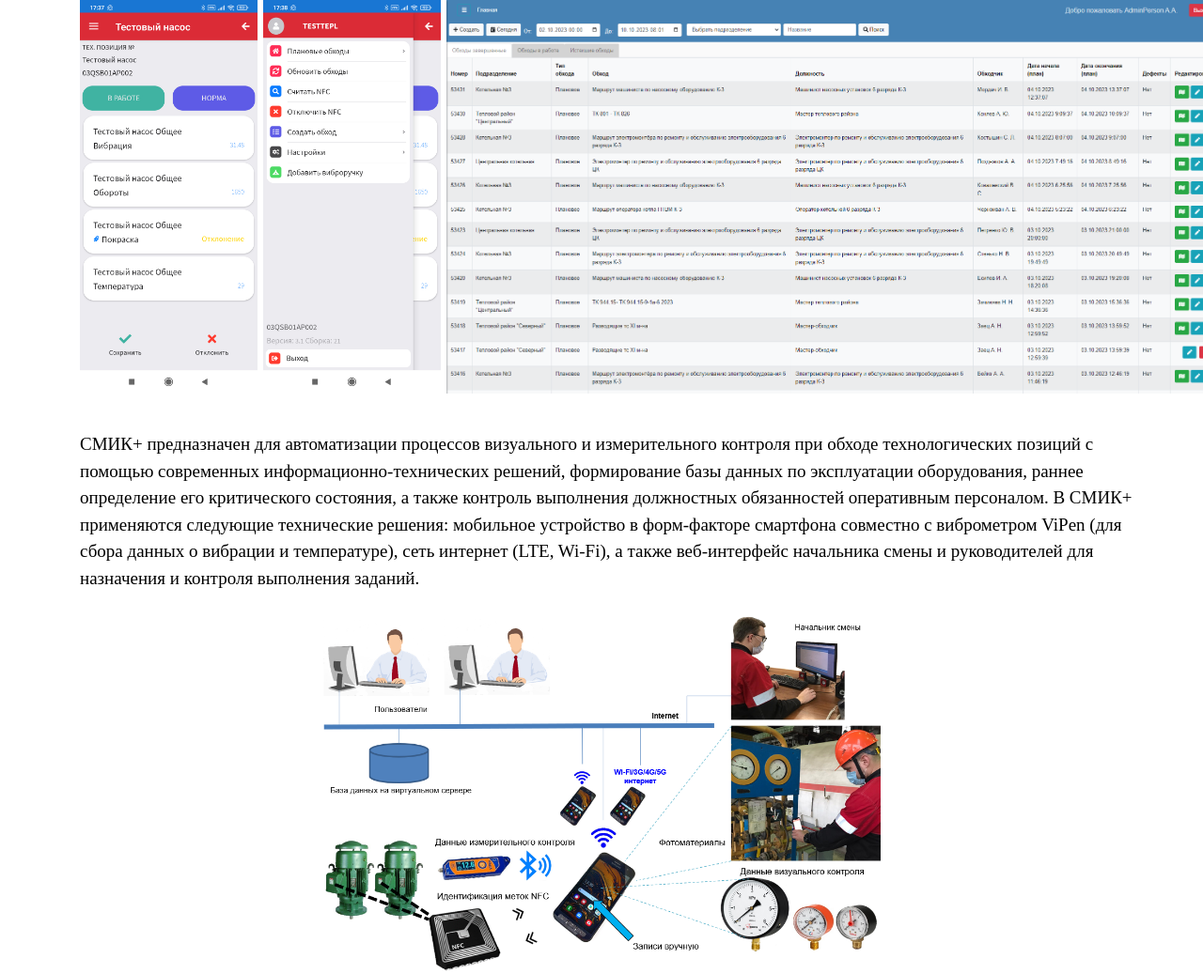
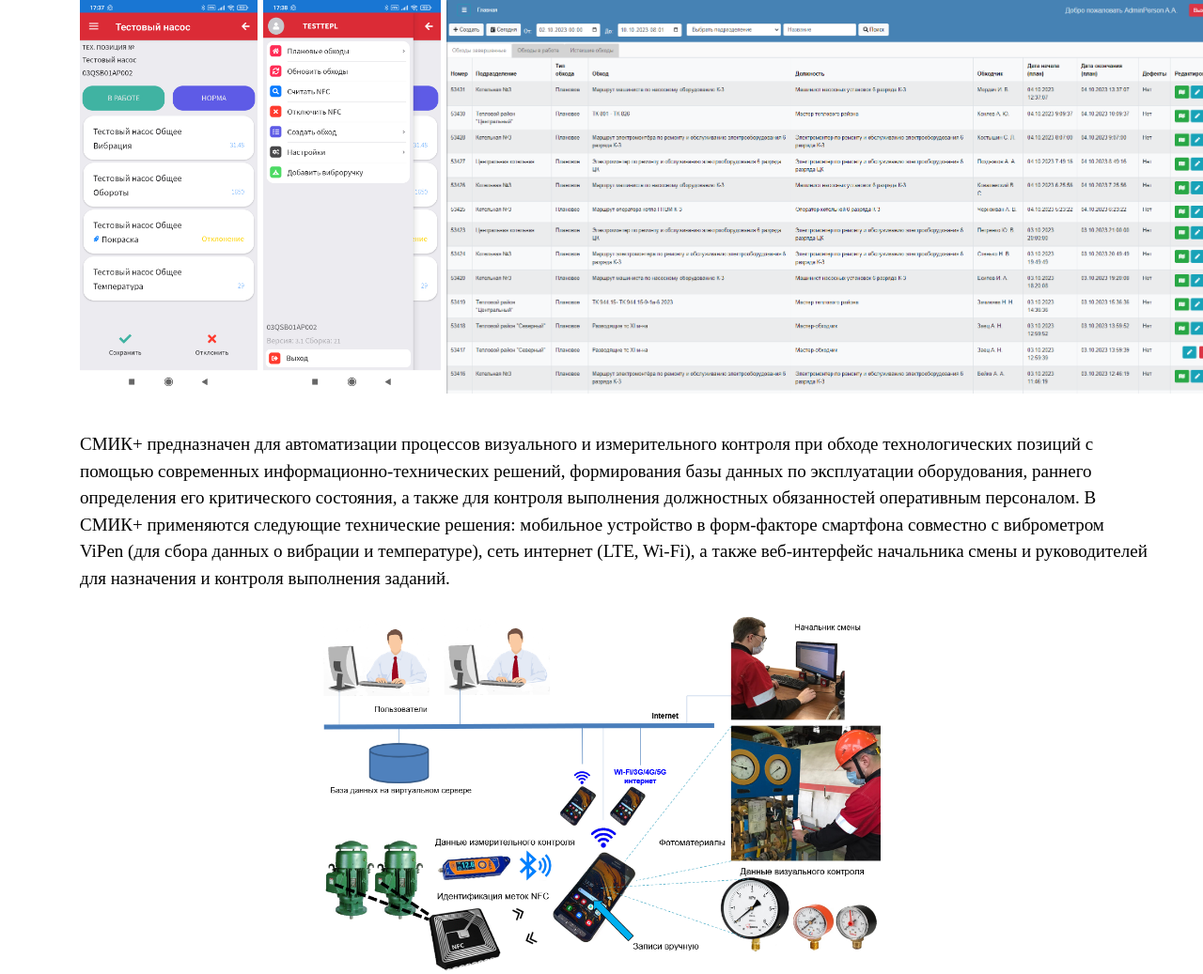
Before and after one commit to IsrafilovaAlisa/techmsys.ru, an ASP.NET Core app: page /Home/MobileInspection in a window 1280 px wide. Shown: the part 491-1528 px from the top of the page at 94% size. Run offline with ASP.NET Core 8, Linux system fonts and the light colour scheme; some web fonts are replaced.

Commit message:
исправлен 1 абзац

```diff
--- a/techmsys.ru/Views/Home/MobileInspection.cshtml
+++ b/techmsys.ru/Views/Home/MobileInspection.cshtml
@@ -238,13 +238,13 @@
 
                         <div class="container">
                             <p class="text" style="margin-top: 40px">
-                                СМИК+ предназначен для автоматизации процессов визуального и измерительного контроля
-                                при обходе технологических позиций с помощью современных информационно-технических решений,
-                                формирование базы данных по эксплуатации оборудования, раннее определение его критического
-                                состояния, а также контроль выполнения должностных обязанностей оперативным персоналом.
-                                В СМИК+ применяются следующие технические решения: мобильное устройство в форм-факторе смартфона
-                                совместно с виброметром ViPen (для сбора данных о вибрации и температуре), сеть интернет (LTE, Wi-Fi),
-                                а также веб-интерфейс начальника смены и руководителей для назначения и контроля выполнения заданий.
+                            СМИК+ предназначен для автоматизации процессов визуального и измерительного контроля при обходе
+                            технологических позиций с помощью современных информационно-технических решений, формирования базы
+                            данных по эксплуатации оборудования, раннего определения его критического состояния, а также для
+                            контроля выполнения должностных обязанностей оперативным персоналом. В СМИК+ применяются следующие
+                            технические решения: мобильное устройство в форм-факторе смартфона совместно с виброметром ViPen
+                            (для сбора данных о вибрации и температуре), сеть интернет (LTE, Wi-Fi), а также веб-интерфейс начальника
+                            смены и руководителей для назначения и контроля выполнения заданий.
                             </p>
                         </div>
 
```
